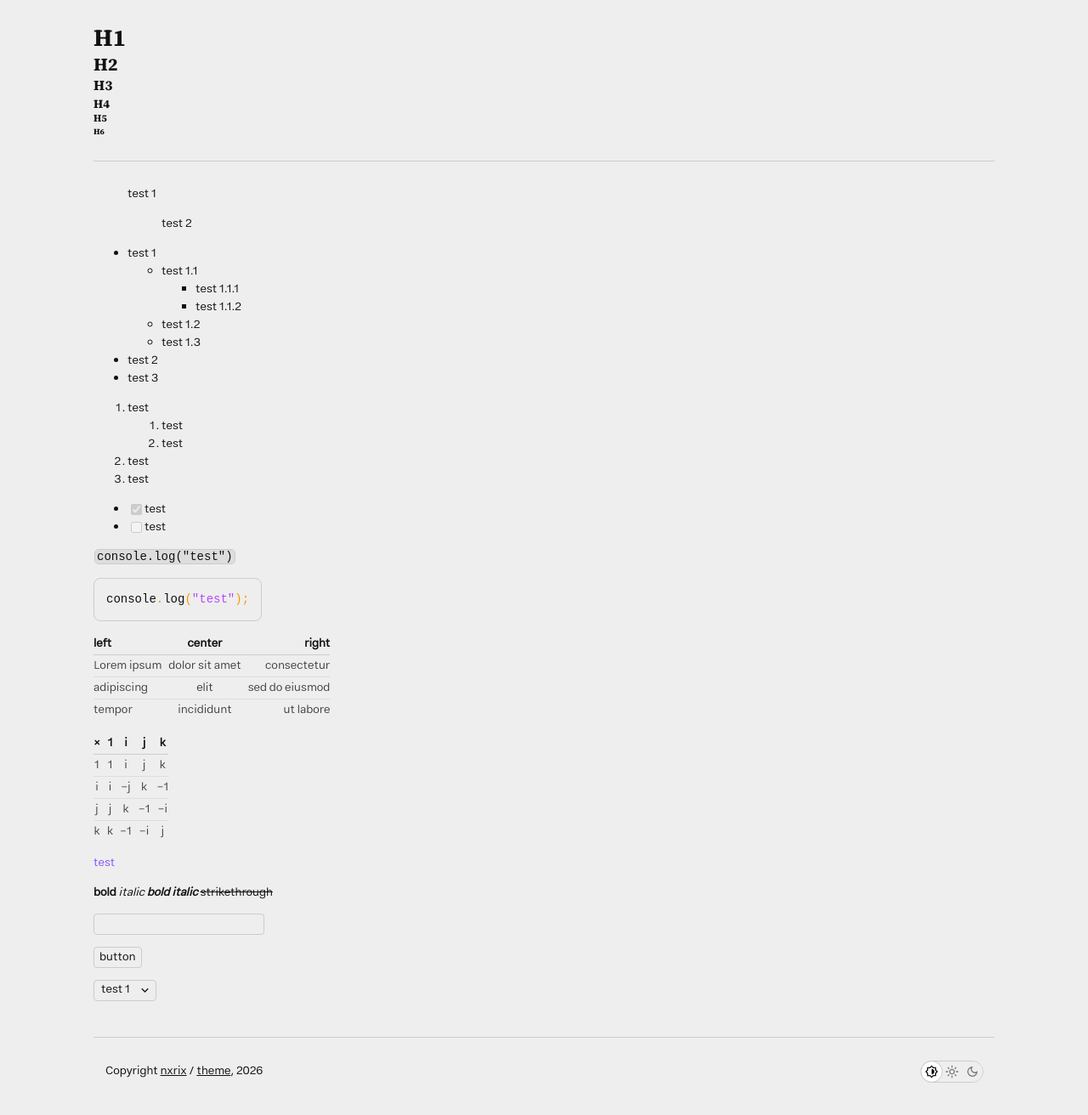
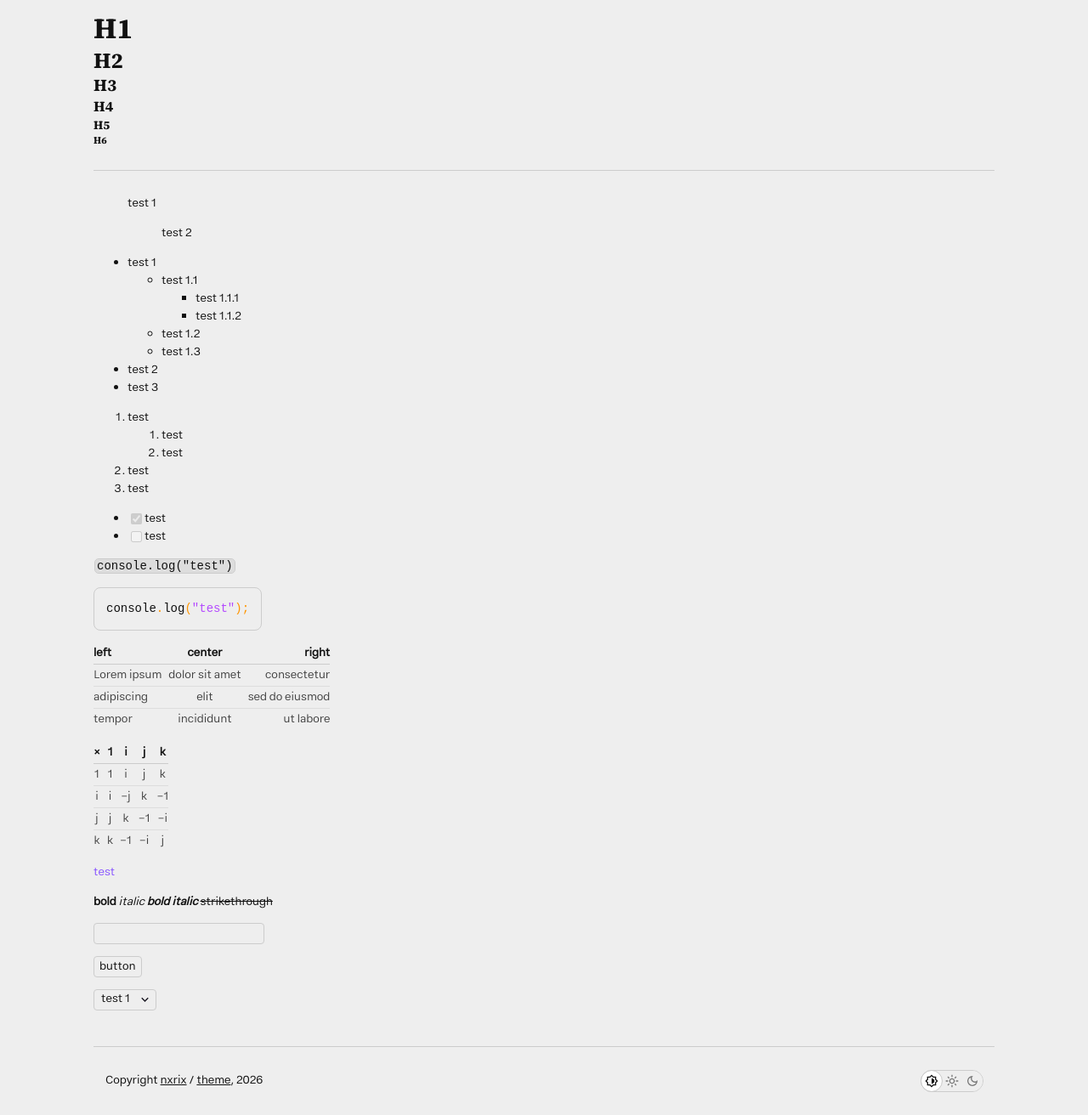
Before and after one commit to nxrix/theme, a Jekyll site: the page built from test.md, in a window 1280 px wide. Shown: the whole page at 85% size. Built offline with Jekyll 4.4.1, drawn with Linux system fonts in a browser that asks for light colours; the repository's description, which GitHub fills in, is left out; our own code applies the rules of GitHub Pages for plain Markdown files.

Commit message:
Update theme.css

```diff
--- a/assets/styles/theme.css
+++ b/assets/styles/theme.css
@@ -85,7 +85,13 @@ html {
 body { margin: 0 14px; }
 body.fullscreen { margin: 0; }
 
-h1 { padding-top: 1rem; }
+/*h1 { padding-top: 1rem;}*/
+h1 { font-size: 2.4285em; } /* 2em */
+h2 { font-size: 1.8214em; } /* 1.5em */
+h3 { font-size: 1.4207em; } /* 1.17em */
+h4 { font-size: 1.2142em; } /* 1em */
+h5 { font-size: 1.0078em; } /* 0.83em */
+h6 { font-size: 0.8135em; } /* 0.67em */
 h1, h2, h3, h4, h5, h6 {
   font-family: var(--serif);
   font-weight: 700;
```
